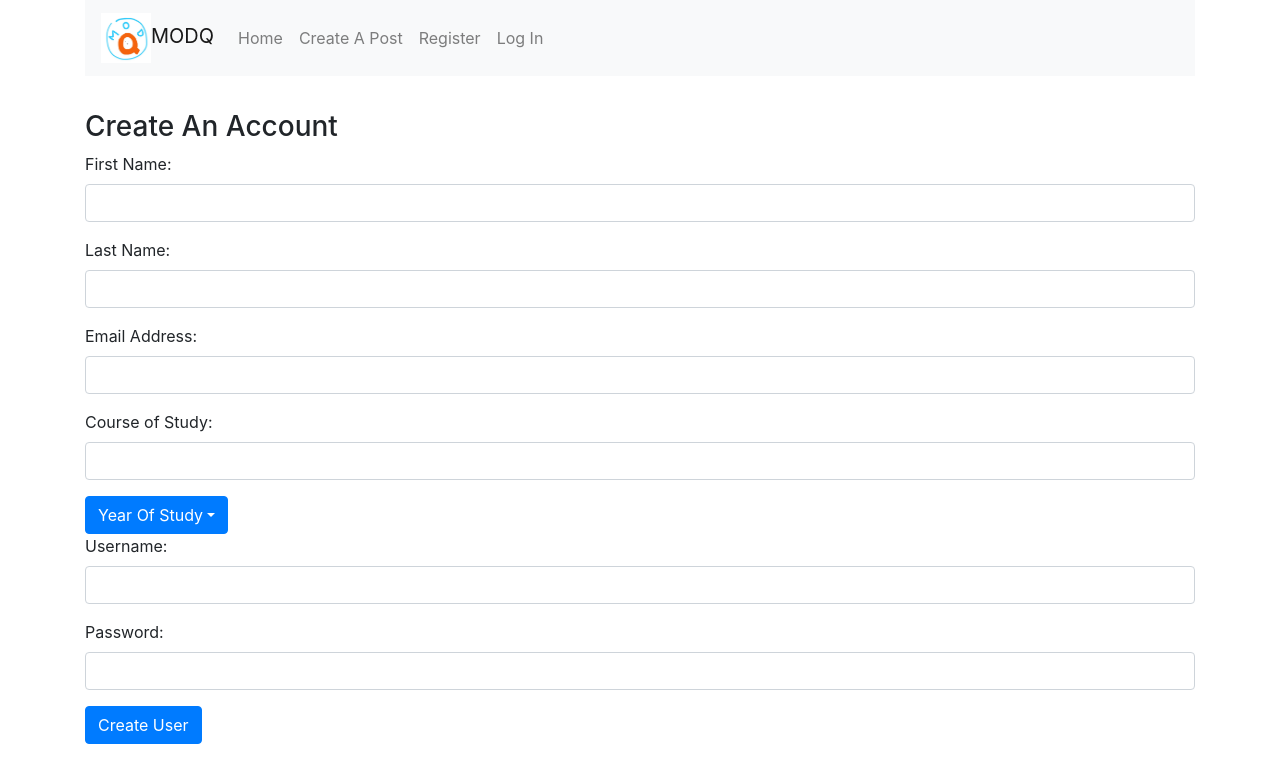
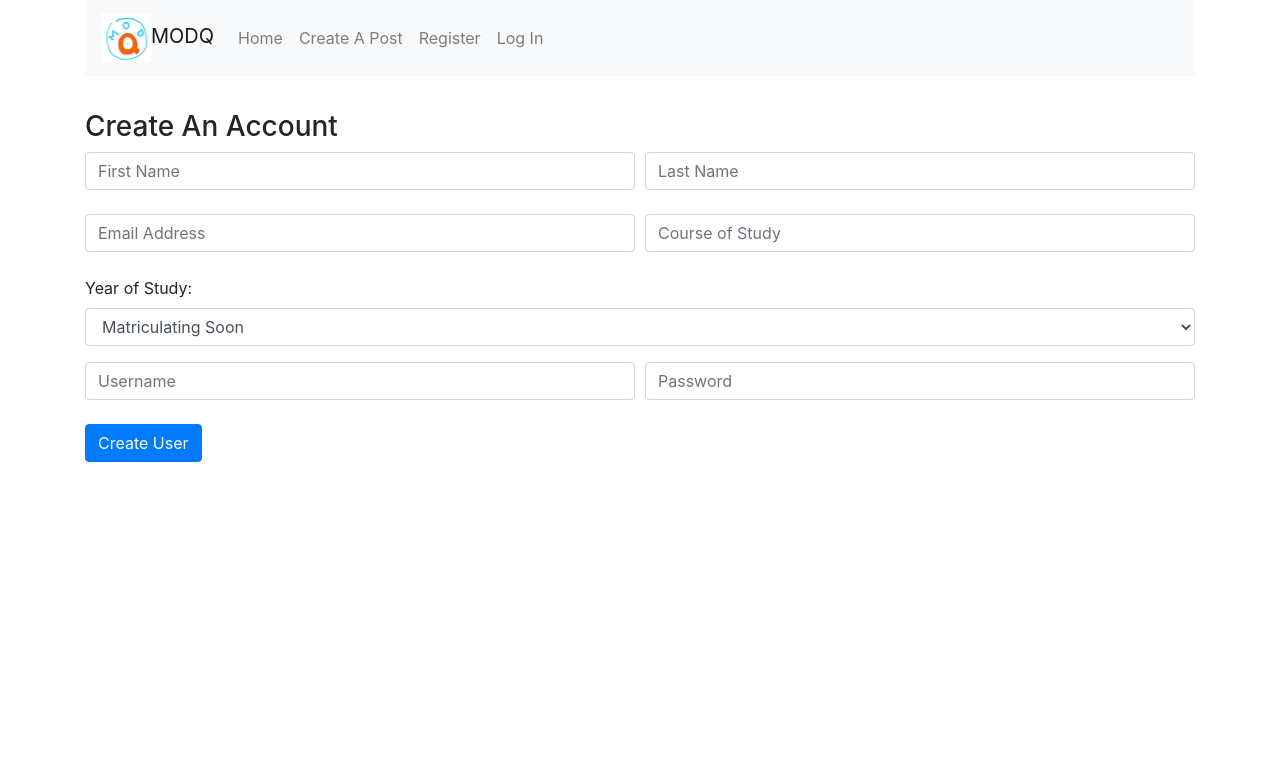
Before and after one commit to ysr25/orbitalMODQ, a React (Create React App) app: page /users/signup in a window 1280 px wide. Shown: the top 782 px of the page. Built offline with nearby package versions, Linux system fonts and the light colour scheme.

Commit message:
Amended registration page, added log in page. link to backend still not working, dropdown menu for YOS not fixed

```diff
--- a/package.json
+++ b/package.json
@@ -6,6 +6,7 @@
     "@testing-library/jest-dom": "^4.2.4",
     "@testing-library/react": "^9.5.0",
     "@testing-library/user-event": "^7.2.1",
+    "axios": "^0.19.2",
     "bootstrap": "^4.5.0",
     "react": "^16.13.1",
     "react-bootstrap": "^1.0.1",
--- a/src/directories/LoginPage.js
+++ b/src/directories/LoginPage.js
@@ -1,9 +1,69 @@
 import React, {Component} from 'react';
+import axios from 'axios';
+import SuccessfulSignUp from './SuccessfulSignUp';
 
 export default class Registration extends Component {
+    constructor(props) {
+        super(props);
+
+        this.onChangeUsername = this.onChangeUsername.bind(this);
+        this.onChangePassword = this.onChangePassword.bind(this);
+        this.onSubmit = this.onSubmit.bind(this);
+
+        this.state = {
+            user_username: '',
+            user_password: ''
+        }
+    }
+
+    onChangeUsername(e) {
+        this.setState({
+            user_username: e.target.value
+        });
+    }
+
+    onChangePassword(e) {
+        this.setState({
+            user_password: e.target.value
+        });
+    }
+
+    onSubmit(e) {
+        e.preventDefault();
+
+        const userLogIn = {
+            user_username: this.state.user_username,
+            user_password: this.state.user_password,
+        }
+
+        axios.post('http://localhost:3000/users/login', userLogIn)
+            .then(res => console.log(res.data));
+    }
+
     render() {
         return (
-            <div style={{marginTop: 10}}></div>
+            <div style={{marginTop: 10}}>
+            <h3>Log in to existing account</h3>
+            <form onSubmit={this.onSubmit}>
+                <input  type="text"
+                    placeholder="Username"
+                    className="form-control"
+                    value={this.state.user_username}
+                    onChange={this.onChangeUsername}
+                />
+                <br></br>
+                <input  type="password"
+                    placeholder="Password"
+                    className="form-control"
+                    value={this.state.user_password}
+                    onChange={this.onChangePassword}
+                />
+                <br />
+                <div className="form-group">
+                        <input type="submit" value="Log In" className="btn btn-primary" onClick={SuccessfulSignUp}/>
+                    </div>
+            </form>
+            </div>
         )
     }
 }
--- a/src/directories/Registration.js
+++ b/src/directories/Registration.js
@@ -1,6 +1,8 @@
 import React, {Component} from 'react';
-import DropdownButton from 'react-bootstrap/DropdownButton';
-import Dropdown from 'react-bootstrap/Dropdown';
+import Form from 'react-bootstrap/Form';
+import Col from 'react-bootstrap/Col';
+import axios from 'axios';
+import SuccessfulSignUp from './SuccessfulSignUp';
 
 export default class Registration extends Component {
 
@@ -70,28 +72,36 @@ export default class Registration extends Component {
         });
     }
 
+
+
     onSubmit(e) {
         e.preventDefault();
 
-        console.log(`New User Registered Successfully`);
-        console.log(`First Name: ${this.state.user_firstName}`);
-        console.log(`Last Name: ${this.state.user_lastName}`);
-        console.log(`Email: ${this.state.user_email}`);
-        console.log(`Course of Study: ${this.state.user_course}`);
-        console.log(`Year of Study: ${this.state.user_yearOfStudy}`);
-        console.log(`Username: ${this.state.user_username}`);
-        console.log(`Password: ${this.state.user_password}`);
+        const newUser = {
+            user_firstName: this.state.user_firstName,
+            user_lastName: this.state.user_lastName,
+            user_email: this.state.user_email,
+            user_course: this.state.user_course,
+            user_yearOfStudy: this.state.user_yearOfStudy,
+            user_username: this.state.user_username,
+            user_password: this.state.user_password,
+        }
 
-        this.setState({
-            user_firstName: '',
-            user_lastName: '',
-            user_email: '',
-            user_course: '',
-            user_yearOfStudy: '',
-            user_username: '',
-            user_password: '',
-            registered: false
-        })
+        console.log('New User successfully created: ' + newUser.user_yearOfStudy);
+
+        axios.post('http://localhost:3000/users/signup', newUser)
+            .then(res => console.log(res.data));
+
+        // this.setState({
+        //     user_firstName: '',
+        //     user_lastName: '',
+        //     user_email: '',
+        //     user_course: '',
+        //     user_yearOfStudy: '',
+        //     user_username: '',
+        //     user_password: '',
+        //     registered: false
+        // })
     }
 
     render() {
@@ -99,71 +109,141 @@ export default class Registration extends Component {
             <div style={{marginTop: 10}}>
                 <h3>Create An Account</h3>
                 <form onSubmit={this.onSubmit}>
-                    <div className="form-group">
-                        <label>First Name: </label>
-                        <input  type="text"
+                <Form.Row>
+                    <Col>
+                    <Form.Control
+                        input  type="text"
+                        placeholder="First Name"
                         className="form-control"
                         value={this.state.user_firstName}
                         onChange={this.onChangeFirstName}
                     />
-                    </div>
-                    <div className="form-group">
-                        <label>Last Name: </label>
-                        <input  type="text"
+                    </Col>
+                    <Col>
+                    <Form.Control
+                        input  type="text"
+                        placeholder="Last Name"
                         className="form-control"
                         value={this.state.user_lastName}
                         onChange={this.onChangeLastName}
                     />
-                    </div>
-                    <div className="form-group">
-                        <label>Email Address: </label>
-                        <input
-                                type="text"
+                    </Col>
+                </Form.Row>
+                <br></br>
+                <Form.Row>
+                    <Col>
+                    <Form.Control
+                        input  type="text"
+                        placeholder="Email Address"
                         className="form-control"
                         value={this.state.user_email}
                         onChange={this.onChangeEmail}
                     />
-                    </div>
-                    <div className="form-group">
-                        <label>Course of Study: </label>
-                        <input
-                                type="text"
+                    </Col>
+                    <Col>
+                    <Form.Control
+                        input  type="text"
+                        placeholder="Course of Study"
                         className="form-control"
                         value={this.state.user_course}
                         onChange={this.onChangeCourse}
                     />
+                    </Col>
+                </Form.Row>
+                <br></br>
+                    <div className="form-group">
+                        <label>Year of Study: </label>
+                        <select ref="YearOfStudy" required
+                                className="form-control"
+                                value={this.state.user_yearOfStudy}
+                                onChange={this.onChangeYearOfStudy}
+                        >
+                            <option value={'matriculatingSoon'}>{'Matriculating Soon'}</option>
+                            <option value={'undergrad'}>{'Undergrad'}</option>
+                            <option value={'masters'}>{'Masters'}</option>
+                            <option value={'doctorate'}>{'Doctorate'}</option>
+                            <option value={'others'}>{'Others'}</option>
+                        </select>
                     </div>
-                    <DropdownButton id="dropdown-yearOfStudy" title="Year Of Study">
-                        <Dropdown.Item href="#/action-1">Matriculating Soon</Dropdown.Item>
-                        <Dropdown.Item href="#/action-2">Undergraduate</Dropdown.Item>
-                        <Dropdown.Item href="#/action-3">Masters</Dropdown.Item>
-                        <Dropdown.Item href="#/action-4">PhD</Dropdown.Item>
-                        <Dropdown.Item href="#/action-5">Others</Dropdown.Item>
-                    </DropdownButton>
-                    <div className="form-group">
-                        <label>Username: </label>
-                        <input
-                                type="text"
+                    {/* <DropdownButton id="dropdownYearOfStudy" title="Year of Study" onSelect={this.onChangeYearOfStudy}>
+                        <Dropdown.Item user_YOS="MATS">Matriculating Soon</Dropdown.Item>
+                        <Dropdown.Item user_YOS="UG">Undergraduate</Dropdown.Item>
+                        <Dropdown.Item user_YOS="MS">Master</Dropdown.Item>
+                        <Dropdown.Item user_YOS="PhD">Doctorate</Dropdown.Item>
+                        <Dropdown.Item user_YOS="ETC">Others</Dropdown.Item>
+                    </DropdownButton> */}
+                    <Form.Row>
+                    <Col>
+                        <Form.Control
+                            input  type="text"
+                            placeholder="Username"
                             className="form-control"
                             value={this.state.user_username}
                             onChange={this.onChangeUsername}
                         />
-                    </div>
-                    <div className="form-group">
-                        <label>Password: </label>
-                        <input
-                                type="text"
+                    </Col>
+                    <Col>
+                        <Form.Control
+                            input  type="password"
+                            placeholder="Password"
                             className="form-control"
                             value={this.state.user_password}
                             onChange={this.onChangePassword}
                         />
-                    </div>
-
+                    </Col>
+                </Form.Row>
+                    <br></br>
                     <div className="form-group">
-                        <input type="submit" value="Create User" className="btn btn-primary" />
+                        <input type="submit" value="Create User" className="btn btn-primary" onClick={SuccessfulSignUp}/>
                     </div>
                 </form>
             </div>
         )
     }
 }
+
+// export default class Registration extends Component {
+//     render() {
+//         return (
+//             <div style={{marginTop: 10}}>
+//                 <Form>
+//                     <Form.Group controlId="formSignUp">
+//                         <Form.Row>
+//                             <Col>
+//                                 <Form.Control placeholder="First name" />
+//                             </Col>
+//                             <Col>
+//                                 <Form.Control placeholder="Last name" />
+//                             </Col>
+//                         </Form.Row>
+//                             <br></br>
+                        //     <Form.Row>
+                        //         <Col>
+                        //             <Form.Control type="email" placeholder="Enter email" />
+                        //         </Col>
+                        //         <Col>
+                        //             <Form.Control placeholder="Course of Study" />
+                        //         </Col>
+                        // </Form.Row>
+//                         <br></br>
+//                             <DropdownButton id="yearOfStudy" title="Year of Study" variant="outline-secondary">
+//                                 <Dropdown.Item href="#/action-1">Matriculating Soon</Dropdown.Item>
+//                                 <Dropdown.Item href="#/action-2">Undergraduate</Dropdown.Item>
+//                                 <Dropdown.Item href="#/action-3">Masters</Dropdown.Item>
+//                                 <Dropdown.Item href="#/action-4">Doctorate</Dropdown.Item>
+//                                 <Dropdown.Item href="#/action-5">Others</Dropdown.Item>
+//                             </DropdownButton>
+//                         <br></br>
+//                         <Form.Row>
+//                                 <Col>
+//                                     <Form.Control placeholder="Username" />
+//                                 </Col>
+//                                 <Col>
+//                                     <Form.Control type="password" placeholder="Password" />
+//                                 </Col>
+//                         </Form.Row>
+//                     </Form.Group>
+//                 </Form>
+//             </div>
+//         )}
+// }
--- /dev/null
+++ b/src/directories/SuccessfulSignUp.js
@@ -0,0 +1,11 @@
+import React, {Component} from 'react';
+
+export default class Registration extends Component {
+    render() {
+        return (
+            <div style={{marginTop: 10}}>
+            <p>Successful Sign Up!</p>
+            </div>
+        )
+    }
+}
```
Also changed, not shown: 2 other files (tests, documents, lock files or other folders). Lines whose indentation alone changed are shown as unchanged.
